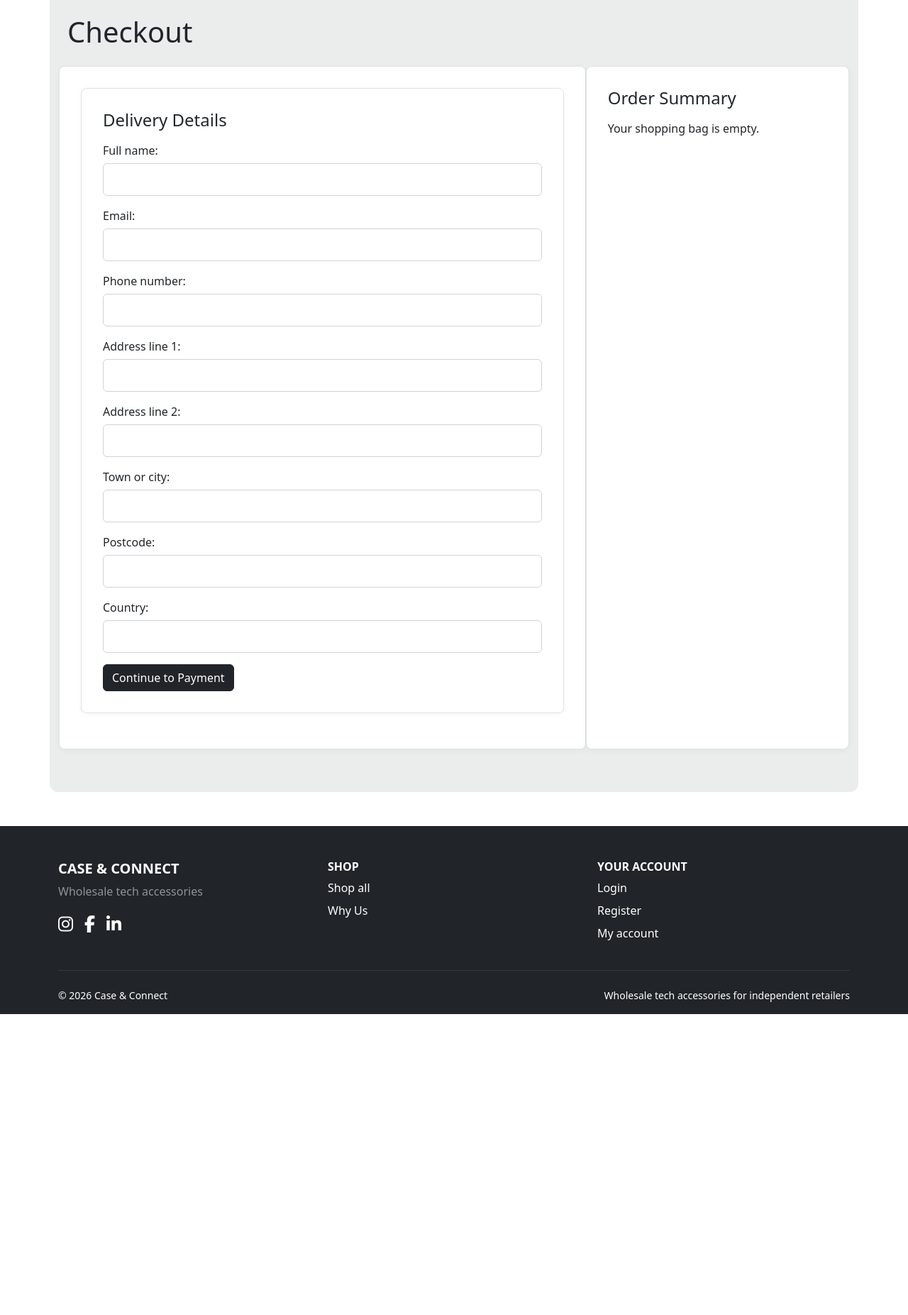
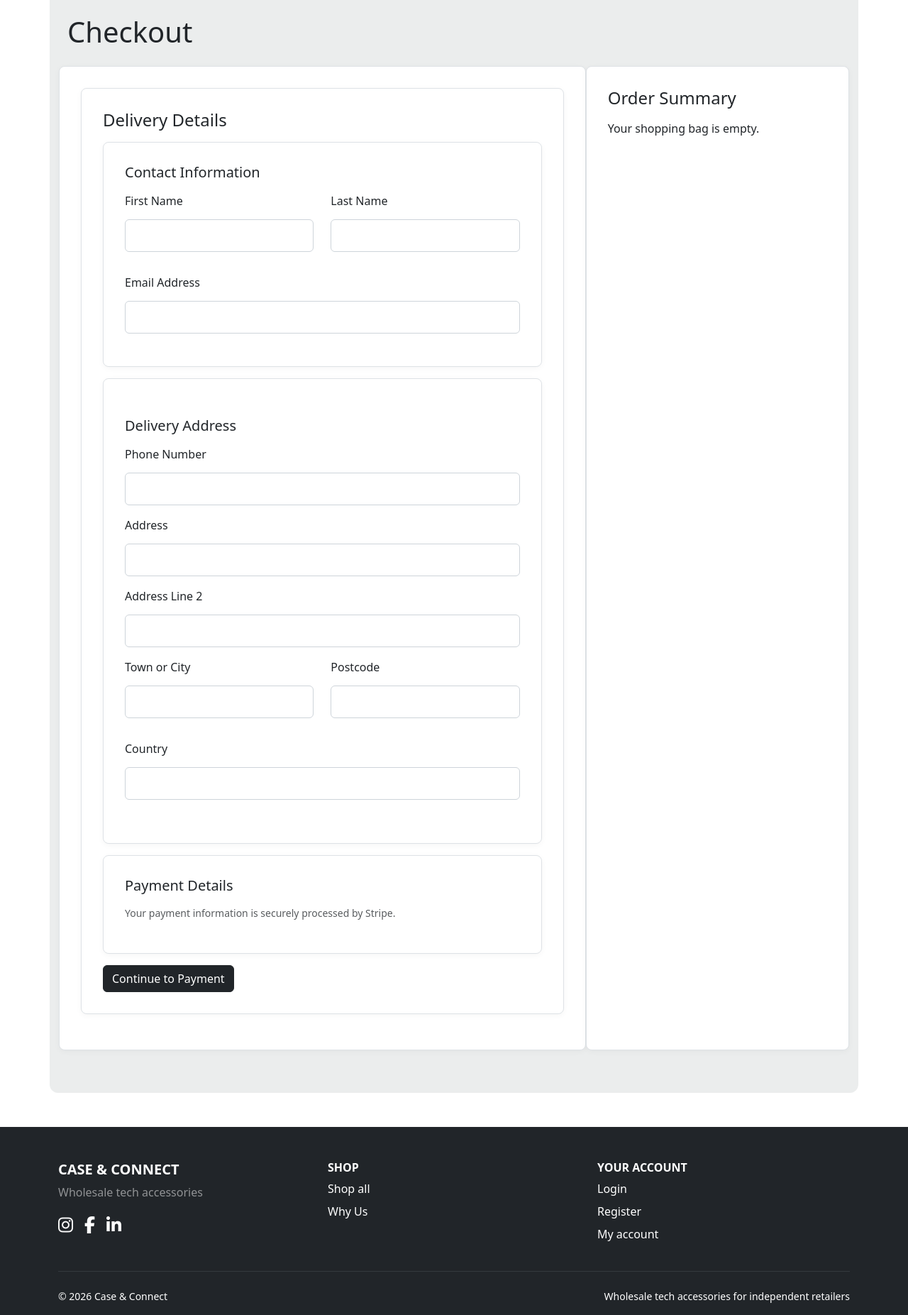
Before and after one commit to tadavis25/case-and-connect-wholesalers, a Django app: page /checkout/ in a window 1280 px wide. Shown: the part 139-1992 px from the top of the page at 71% size. Before the commit the page ends 1568 px from the top, so only its background shows below. Run offline with Django 5.2, Linux system fonts and the light colour scheme; some libraries are stand-ins or nearby versions.

Commit message:
Add checkout styling

```diff
--- a/checkout/forms.py
+++ b/checkout/forms.py
@@ -3,6 +3,13 @@ from .models import Order
 
 
 class OrderForm(forms.ModelForm):
+    first_name = forms.CharField(max_length=100, label="First name")
+    last_name = forms.CharField(max_length=100, label="Last name")
+
+    def __init__(self, *args, **kwargs):
+        super().__init__(*args, **kwargs)
+        self.fields['full_name'].required = False
+
     class Meta:
         model = Order
         fields = [
@@ -15,3 +22,18 @@ class OrderForm(forms.ModelForm):
             'postcode',
             'country',
         ]
+        widgets = {
+            'full_name': forms.HiddenInput(),
+        }
+
+    def save(self, commit=True):
+        order = super().save(commit=False)
+
+        first_name = self.cleaned_data['first_name']
+        last_name = self.cleaned_data['last_name']
+        order.full_name = f"{first_name} {last_name}".strip()
+
+        if commit:
+            order.save()
+
+        return order
--- a/checkout/templates/checkout/checkout.html
+++ b/checkout/templates/checkout/checkout.html
@@ -11,11 +11,84 @@
 
                 <form method="POST" id="payment-form">
                     {% csrf_token %}
-                    {{ form.as_p }}
+                    {{ form.full_name }}
 
-                    <div id="payment-element" class="mb-3"></div>
+                    <div class="checkout-card mb-3">
+                        <h3 class="h5 mb-3">Contact Information</h3>
 
-                    <div id="payment-message" class="text-danger"></div>
+                        <div class="row">
+                            <div class="col-md-6 mb-3">
+                                <label for="{{ form.first_name.id_for_label }}" class="form-label">First Name</label>
+                                {{ form.first_name }}
+                                {{ form.first_name.errors }}
+                            </div>
+
+                            <div class="col-md-6 mb-3">
+                                <label for="{{ form.last_name.id_for_label }}" class="form-label">Last Name</label>
+                                {{ form.last_name }}
+                                {{ form.last_name.errors }}
+                            </div>
+                        </div>
+
+                        <div class="mb-3">
+                            <label for="{{ form.email.id_for_label }}" class="form-label">Email Address</label>
+                            {{ form.email }}
+                            {{ form.email.errors }}
+                        </div>
+                    </div>
+
+                    <div class="checkout-card mb-3">
+                        <h3 class="h5 mb-3 mt-4">Delivery Address</h3>
+
+                        <div class="mb-3">
+                            <label class="form-label">Phone Number</label>
+                            {{ form.phone_number }}
+                            {{ form.phone_number.errors }}
+                        </div>
+
+                        <div class="mb-3">
+                            <label class="form-label">Address</label>
+                            {{ form.address_line_1 }}
+                            {{ form.address_line_1.errors }}
+                        </div>
+
+                        <div class="mb-3">
+                            <label class="form-label">Address Line 2</label>
+                            {{ form.address_line_2 }}
+                            {{ form.address_line_2.errors }}
+                        </div>
+
+                        <div class="row">
+                            <div class="col-md-6 mb-3">
+                                <label class="form-label">Town or City</label>
+                                {{ form.town_or_city }}
+                                {{ form.town_or_city.errors }}
+                            </div>
+
+                            <div class="col-md-6 mb-3">
+                                <label class="form-label">Postcode</label>
+                                {{ form.postcode }}
+                                {{ form.postcode.errors }}
+                            </div>
+
+                            <div class="mb-3">
+                                <label class="form-label">Country</label>
+                                {{ form.country }}
+                                {{ form.country.errors }}
+                            </div>
+                        </div>
+                    </div>
+
+                    <div class="checkout-card mb-3">
+                        <h3 class="h5 mb-3">Payment Details</h3>
+                        <p class="text-muted small">
+                            Your payment information is securely processed by Stripe.
+                        </p>
+
+                        <div id="payment-element" class="mb-3"></div>
+
+                        <div id="payment-message" class="text-danger"></div>
+                    </div>
 
                     <button type="submit" class="btn btn-dark">
                         Continue to Payment
@@ -29,18 +102,27 @@
 
             {% if bag_items %}
             {% for item in bag_items %}
-            <div class="mb-3">
-                <div class="d-flex justify-content-between gap-3">
-                    <h3 class="h6">{{ item.product.name }}</h3>
-                    <span>£{{ item.subtotal|floatformat:2 }}</span>
+            <div class="d-flex align-items-center gap-3 mb-3">
+
+                {% if item.product.image %}
+                <img src="{{ item.product.image.url }}" alt="{{ item.product.name }}" class="rounded"
+                    style="width: 65px; height: 65px; object-fit: contain;">
+                {% endif %}
+
+                <div class="flex-grow-1">
+                    <h3 class="h6 mb-1">{{ item.product.name }}</h3>
+                    <p class="text-muted small mb-0">
+                        Quantity: {{ item.quantity }}
+                    </p>
                 </div>
-                <p class="text-muted small mb-2">
-                    Quantity: {{ item.quantity }}
-                </p>
+
+                <span class="fw-semibold">
+                    £{{ item.subtotal|floatformat:2 }}
+                </span>
+
             </div>
-            <hr>
             {% endfor %}
-
+            <hr class="my-3">
             <div class="d-flex justify-content-between align-items-center mt-3">
                 <h4 class="h6 fw-bold mb-0">Order Total</h4>
                 <span class="fw-bold fs-5">
--- a/checkout/views.py
+++ b/checkout/views.py
@@ -31,6 +31,8 @@ def checkout(request):
         })
 
     amount = int(total * 100)
+    if request.method == 'POST':
+        print("Form errors:", form.errors)
     if request.method == 'POST' and form.is_valid() and total > 0:
         existing_order_id = request.session.get('pending_order_id')
         if existing_order_id:
--- a/home/templates/home/index.html
+++ b/home/templates/home/index.html
@@ -37,6 +37,7 @@ Home | Case & Connect Wholesalers
                 <span class="badge bg-white text-dark">
                     NEW RANGE
                 </span>
+
 
                 <!-- Phone Case Illustration -->
                 <div class="product-stage">
```
Also changed, not shown: home/templates/home/my_account.html (+17 -8 lines).
